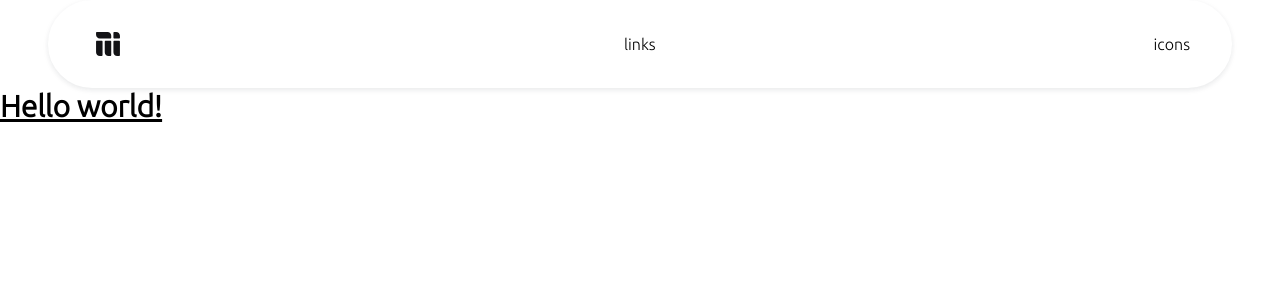
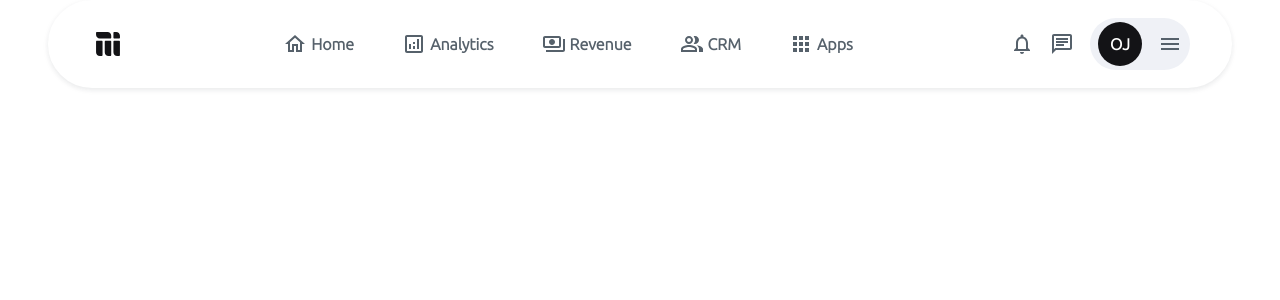
Before and after one commit to sammy-code98/mainstack-task, a React (Vite) app: page / in a window 1280 px wide. Shown: the top 300 px of the page. Built offline with nearby package versions, Linux system fonts and the light colour scheme.

Commit message:
feat:add navigation component

```diff
--- a/package.json
+++ b/package.json
@@ -11,7 +11,8 @@
   },
   "dependencies": {
     "react": "^18.2.0",
-    "react-dom": "^18.2.0"
+    "react-dom": "^18.2.0",
+    "react-icons": "^4.12.0"
   },
   "devDependencies": {
     "@types/react": "^18.2.37",
--- a/src/App.tsx
+++ b/src/App.tsx
@@ -6,9 +6,11 @@ function App() {
   return (
     <>
       <Navigation />
-      <h1 className="text-3xl font-bold underline">
-        Hello world!
-      </h1>
+      <div className="relative mx-auto max-w-screen-xl mt-12">
+        <body>
+
+        </body>
+      </div>
     </>
   )
 }
--- a/src/components/Navigation/index.tsx
+++ b/src/components/Navigation/index.tsx
@@ -1,17 +1,53 @@
-import React from 'react'
 import Logo from "../../assets/logo.svg"
+import {
+    MdOutlineHome,
+    MdOutlineAnalytics,
+    MdOutlinePayments,
+    MdOutlinePeopleAlt,
+    MdOutlineApps,
+    MdNotificationsNone,
+    MdOutlineChat,
+    MdMenu
+} from "react-icons/md";
+
 export default function Navigation(): JSX.Element {
     return (
         <header className='sticky z-50 top-0 px-12'>
-            <nav className='bg-base_white px-4 py-6 border-2 border-base_white shadow-md rounded-full'>
-                {/* max-w-screen-xl */}
+            <nav className='bg-base_white px-4 py-4 border-2 border-base_white shadow-md rounded-full'>
                 <div className='flex justify-between items-center  mx-6'>
                     <img src={Logo} alt='componay-logo' />
                     <div className='flex justify-between items-center'>
-                        links
+                        <a className='cursor-pointer py-2 px-6 flex items-center rounded-full bg-base_white text-base_gray hover:bg-primary hover:text-base_white'>
+                            <p className='text-base font-semibold  flex items-center gap-1'><MdOutlineHome size="1.5rem" /> Home</p>
+                        </a>
+
+                        <a className='cursor-pointer py-2 px-6 flex items-center rounded-full bg-base_white text-base_gray hover:bg-primary hover:text-base_white'>
+                            <p className='text-base font-semibold  flex items-center gap-1'><MdOutlineAnalytics size="1.5rem" /> Analytics</p>
+                        </a>
+
+                        <a className='cursor-pointer py-2 px-6 flex items-center rounded-full bg-base_white text-base_gray hover:bg-primary hover:text-base_white'>
+                            <p className='text-base font-semibold  flex items-center gap-1'><MdOutlinePayments size="1.5rem" /> Revenue</p>
+                        </a>
+                        <a className='cursor-pointer py-2 px-6 flex items-center rounded-full bg-base_white text-base_gray hover:bg-primary hover:text-base_white'>
+                            <p className='text-base font-semibold  flex items-center gap-1'><MdOutlinePeopleAlt size="1.5rem" /> CRM</p>
+                        </a>
+                        <a className='cursor-pointer py-2 px-6 flex items-center rounded-full bg-base_white text-base_gray hover:bg-primary hover:text-base_white'>
+                            <p className='text-base font-semibold  flex items-center gap-1'><MdOutlineApps size="1.5rem" /> Apps</p>
+                        </a>
+
                     </div>
-                    <div>
-                        icons
+                    <div className='flex justify-between items-center gap-4'>
+                        <div className='cursor-pointer text-base_gray'>
+                            <MdNotificationsNone size="1.5rem" />
+                        </div>
+                        <div className='cursor-pointer text-base_gray'>
+                            <MdOutlineChat size="1.5rem" />
+                        </div>
+                        <div className='flex justify-between gap-4 items-center bg-secondary rounded-full py-1 px-2 w-3/4 text-base_gray cursor-pointer' >
+                            <div className='rounded-full w-11 h-11 flex items-center justify-center  bg-primary text-base_white  font-semibold'>OJ</div>
+                            <MdMenu size='1.5rem' />
+
+                        </div>
                     </div>
                 </div>
             </nav>
--- a/tailwind.config.js
+++ b/tailwind.config.js
@@ -8,8 +8,9 @@ export default {
     extend: {
       colors: {
         primary: "#131316",
-        gray: "#56616B",
+        base_gray: "#56616B",
         base_white: "#FFF;",
+        secondary: "#EFF1F6",
       },
       fontFamily: {
         sans: ["Ubuntu", "sans-serif"],
```
Also changed, not shown: 1 other file (tests, documents, lock files or other folders).
